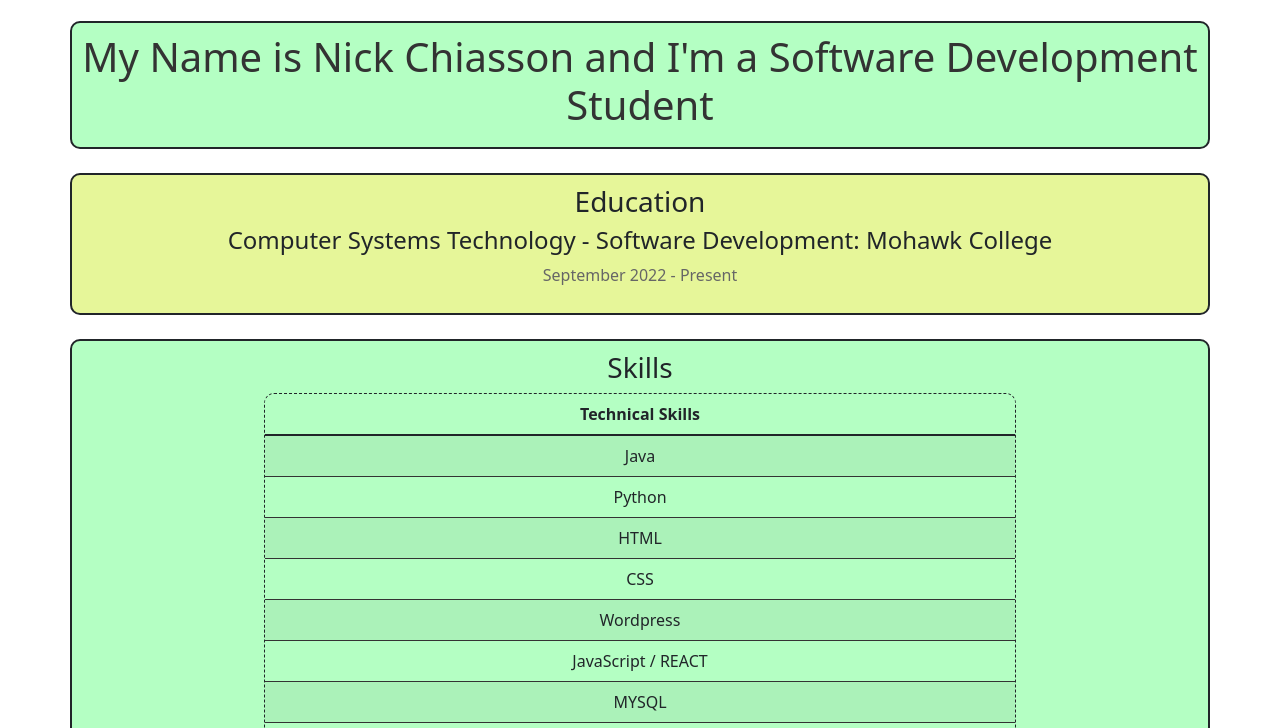
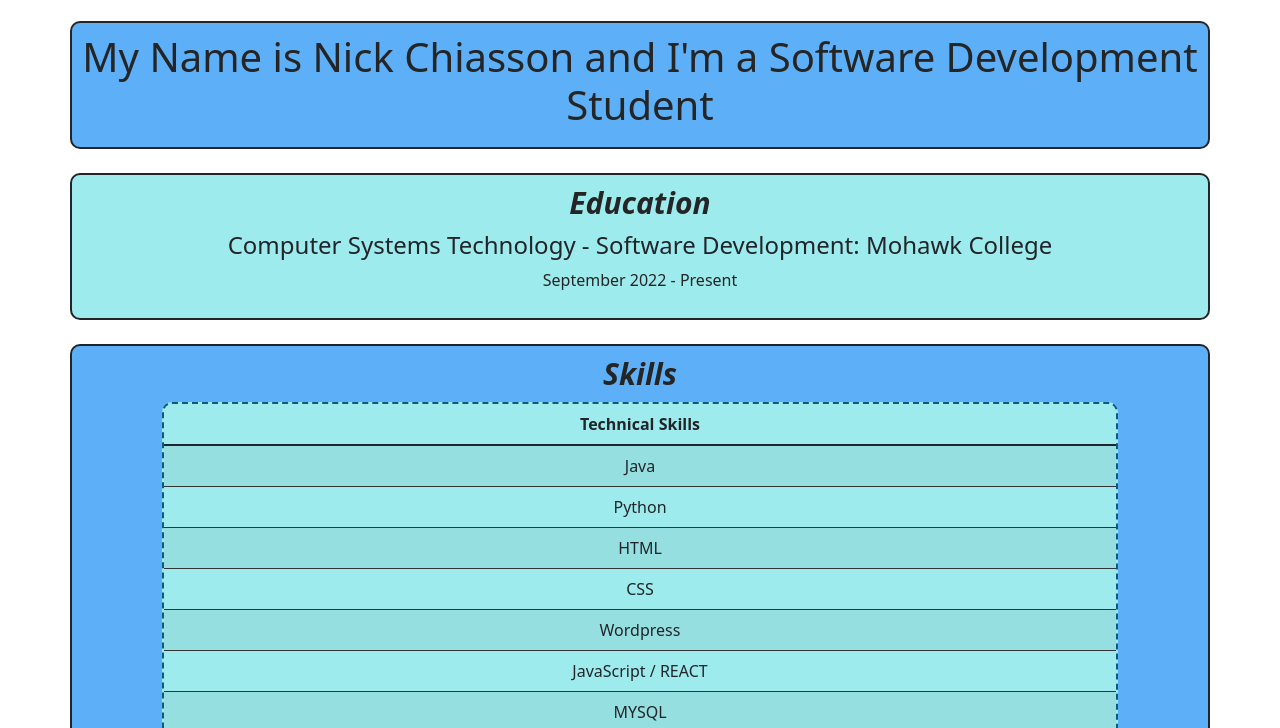
Before and after one commit to Kneeckx/Kneeckx.github.io, a plain HTML site: page index.html in a window 1280 px wide. Shown: the part 29-757 px from the top of the page. Drawn offline with nearby package versions, Linux system fonts and the light colour scheme.

Commit message:
Finished to hand in

```diff
--- a/foliostyle.css
+++ b/foliostyle.css
@@ -1,28 +1,35 @@
-/* Set font and background color */
+/*Author: Nicolas Chiasson, 000367862.
+  Date: 2024/03/03*/
 body {
     font-family: Arial, sans-serif;
     background-color: #f2f2f2;
     margin: 10px;
 }
 
-/* Style headings */
-h1 {
-    font-size: 24px;
+h1, #statement {
+    font-size: 40px;
     font-weight: bold;
-    color: #333;
+    color: #252525;
     margin-bottom: 10px;
 }
 
-/* Style paragraphs */
+.sect-header {
+    font-size: 30px;
+    font-style: italic;
+    font-weight: bold;
+    color: #252525;
+    margin-bottom: 10px;
+}
+
 p {
     font-size: 16px;
-    color: #666;
+    color: #252525;
     line-height: 1.5;
     margin-bottom: 20px;
 }
 
 #education, #projects, #contact {
-    background-color: rgb(230, 246, 153);
+    background-color: rgb(158, 235, 237);
     border-style: solid;
     border-width: 2px;
     border-radius: 10px;
@@ -30,7 +37,7 @@ p {
 }
 
 #statement, #skills, #resume {
-    background-color: rgb(180, 255, 195);
+    background-color: rgb(93, 176, 248);
     border-style: solid;
     border-width: 2px;
     border-radius: 10px;
@@ -39,28 +46,35 @@ p {
 
 #tech-skills, #soft-skills {
     border-style: dashed;
-    border-width: 1px;
+    border-width: 2px;
     border-radius: 10px;
     padding: 0px;
+    background-color: rgb(158, 235, 237);
+    border-color: rgb(15, 88, 127);
 }
 
-.project-div, .jobs {
+#project-div, .jobs {
     border-style: dashed;
-    border-width: 1px;
+    border-width: 2px;
     border-radius: 10px;
     margin: 10px;
+    padding: 10px;
+    background-color: rgb(158, 235, 237);
+    border-color: rgb(15, 88, 127);
 }
 
 #certifications {
     border-style: dashed;
-    border-width: 1px;
+    border-width: 2px;
     border-radius: 10px;
     padding: 0px;
+    background-color: rgb(158, 235, 237);
+    border-color: rgb(15, 88, 127);
 }
 
-#resume, #projects, #skills{
-    padding-left: 15%;
-    padding-right: 15%
+#skills{
+    padding-left: 7%;
+    padding-right: 7%
 }
 
 ul li {
```
